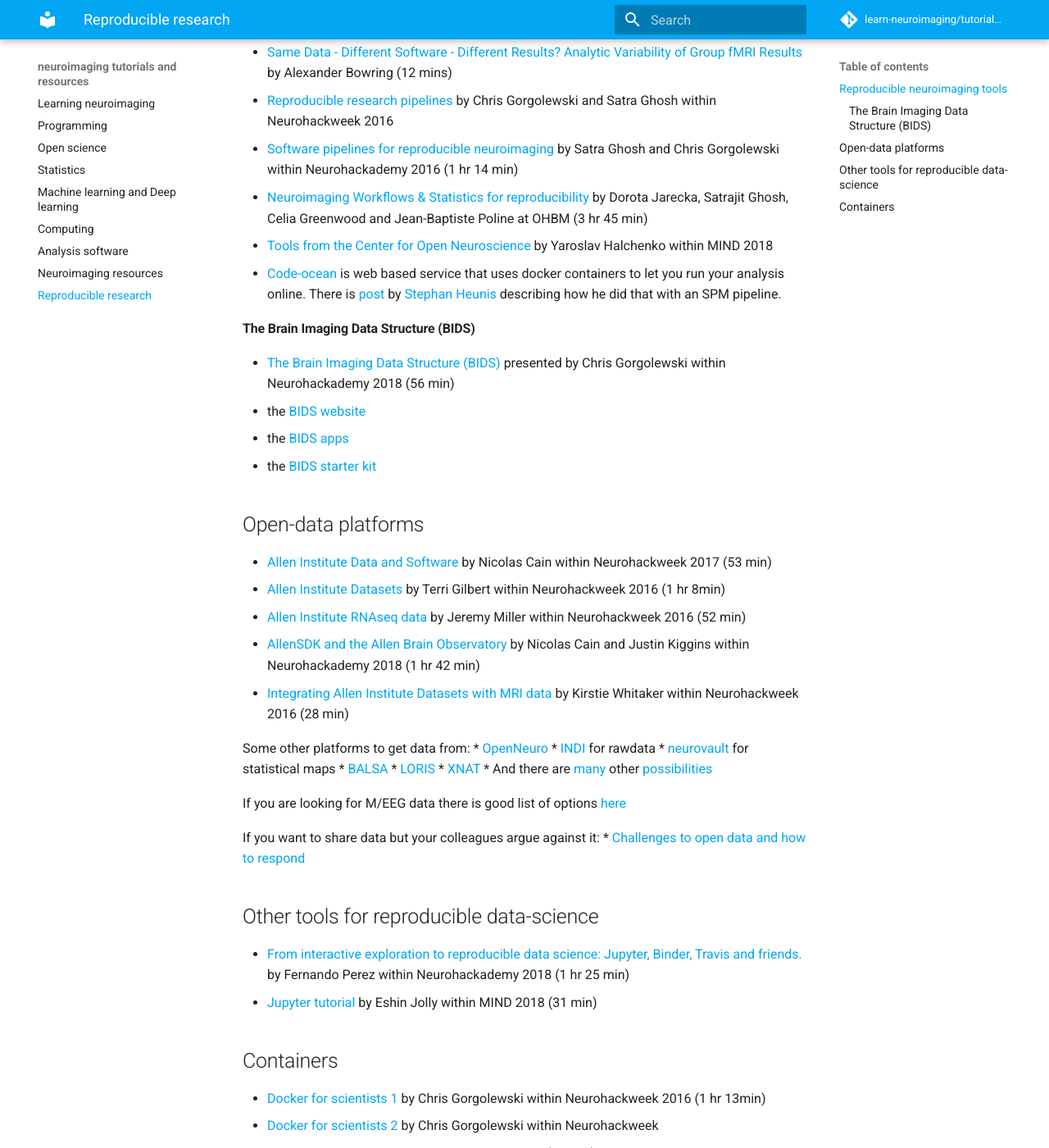
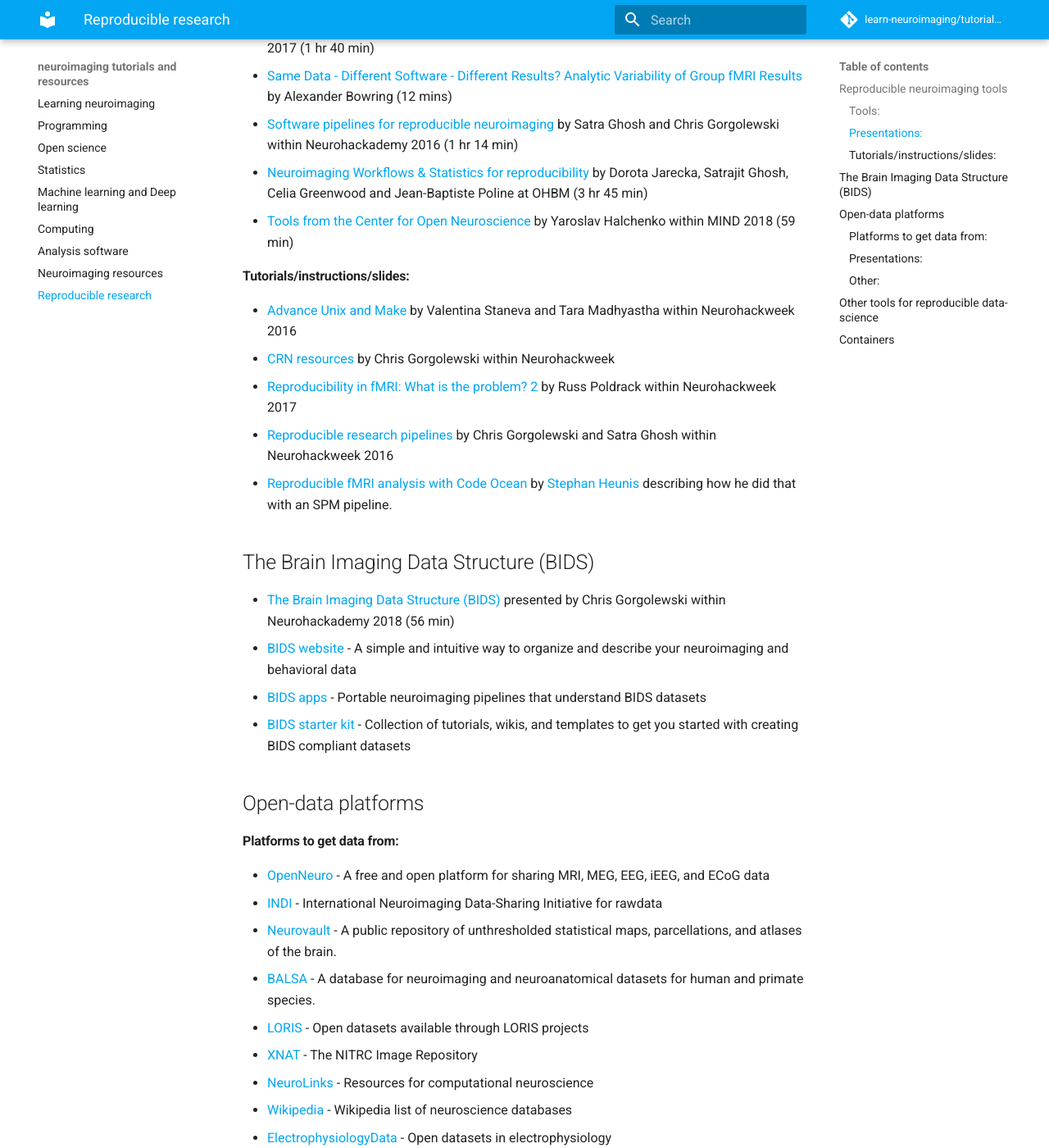
Before and after one commit to learn-neuroimaging/hitchhackers_guide_brain, an MkDocs documentation site: the page built from docs/reproducible_neuroimaging_research.md, in a window 1280 px wide and 1400 px high, scrolled down 631 px. Shown: the whole window at 82% size. Built offline with MkDocs 1.6.1 and Material for MkDocs 9.7.7, drawn with Linux system fonts in a browser that asks for light colours; comment, search, counter and statistics services are not loaded; some of the changed text lies outside the part shown.

Commit message:
Clean and reorganize reproducinle_neuroimaging_research.md

```diff
--- a/docs/reproducible_neuroimaging_research.md
+++ b/docs/reproducible_neuroimaging_research.md
@@ -1,52 +1,64 @@
-# reproducible neuroimaging research
+# Reproducible neuroimaging research
 
-### Reproducible neuroimaging tools
-* ReproNim is a good [site](http://www.reproducibleimaging.org/index.html) to get up to date on doing reproducible neuroimaging research.
-* [Advance Unix and Make](https://neurohackademy.org/course/advance-unix-and-make/) by Valentina Staneva and Tara Madhyastha within Neurohackweek 2016
-* [CRN resources](https://neurohackademy.org/course/crn-resources/) by Chris Gorgolewski within Neurohackweek
+## Reproducible neuroimaging tools
+
+####Tools:
+
+* [ReproNim](http://www.reproducibleimaging.org/index.html) - A Center for Reproducible Neuroimaging Computation (a good site to get up to date on doing reproducible neuroimaging research
+* [Code-ocean](https://codeocean.com/) - A research collaboration platform that uses docker containers to let you run your analysis online
+####Presentations:
+
 * [Improving the Reproducibility of Neuroimaging Research](https://neurohackademy.org/course/improving-the-reproducibility-of-neuroimaging-research/) by Russ Poldrack within Neurohackweek 2016 (1 hr 23 min)
 * [GNU Make for Neuroimaging Workflows](https://neurohackademy.org/course/gnu-make-for-neuroimaging-workflows/) by Tara Madhyastha within Neurohackweek 2016 (48 min)
 * [Introduction to web technologies](https://neurohackademy.org/course/introduction-to-web-technologies/) by Anisha Keshavan within Neurohackademy 2018 (56 min)
 * [Neuroimaging pipelines](https://neurohackademy.org/course/neuroimaging-pipelines-2/) by Satra Ghosh within Neurohackweek 2017 (1 hr 33 min)
 * [Reproducibility in fMRI: What is the problem? 1](https://neurohackademy.org/course/reproducibility-in-fmri-what-is-the-problem-2/) by Russ Poldrack within Neurohackweek 2017 (1 hr 40 min)
-* [Reproducibility in fMRI: What is the problem? 2](https://neurohackademy.org/course/reproducibility-in-fmri-what-is-the-problem-3/) by Russ Poldrack within Neurohackweek 2017
 * [Same Data - Different Software - Different Results? Analytic Variability of Group fMRI Results](https://www.pathlms.com/ohbm/courses/8246/sections/12541/video_presentations/116000) by Alexander Bowring (12 mins)
-* [Reproducible research pipelines](https://neurohackademy.org/course/reproducible-research-pipelines/) by Chris Gorgolewski and Satra Ghosh within Neurohackweek 2016
 * [Software pipelines for reproducible neuroimaging](https://neurohackademy.org/course/software-pipelines-for-reproducible-neuroimaging/) by Satra Ghosh and Chris Gorgolewski within Neurohackademy 2016 (1 hr 14 min)
 * [Neuroimaging Workflows & Statistics for reproducibility](https://www.pathlms.com/ohbm/courses/8246/sections/12542/video_presentations/115885) by Dorota Jarecka, Satrajit Ghosh, Celia Greenwood and Jean-Baptiste Poline at OHBM (3 hr 45 min)
-* [Tools from the Center for Open Neuroscience](https://www.youtube.com/watch?v=RBaJn2Xtqzg&index=8&t=2278s&list=PLEE6ggCEJ0H0KOlMKx_PUVB_16VoCfGj9) by Yaroslav Halchenko within MIND 2018
-* [Code-ocean](https://codeocean.com/) is web based service that uses docker containers to let you run your analysis online. There is [post](https://www.fmrwhy.com/2018/10/31/reproducible-fmri-codeocean/) by [Stephan Heunis](https://twitter.com/fmrwhy) describing how he did that with an SPM pipeline.
+* [Tools from the Center for Open Neuroscience](https://www.youtube.com/watch?v=RBaJn2Xtqzg&index=8&t=2278s&list=PLEE6ggCEJ0H0KOlMKx_PUVB_16VoCfGj9) by Yaroslav Halchenko within MIND 2018 (59 min)
 
 
+####Tutorials/instructions/slides:
 
-#### The Brain Imaging Data Structure (BIDS)
+* [Advance Unix and Make](https://neurohackademy.org/course/advance-unix-and-make/) by Valentina Staneva and Tara Madhyastha within Neurohackweek 2016
+* [CRN resources](https://neurohackademy.org/course/crn-resources/) by Chris Gorgolewski within Neurohackweek
+* [Reproducibility in fMRI: What is the problem? 2](https://neurohackademy.org/course/reproducibility-in-fmri-what-is-the-problem-3/) by Russ Poldrack within Neurohackweek 2017
+* [Reproducible research pipelines](https://neurohackademy.org/course/reproducible-research-pipelines/) by Chris Gorgolewski and Satra Ghosh within Neurohackweek 2016
+* [Reproducible fMRI analysis with Code Ocean](https://www.fmrwhy.com/2018/10/31/reproducible-fmri-codeocean/) by [Stephan Heunis](https://twitter.com/fmrwhy) describing how he did that with an SPM pipeline.
+
+
+## The Brain Imaging Data Structure (BIDS)
 * [The Brain Imaging Data Structure (BIDS)](https://neurohackademy.org/course/the-brain-imaging-data-structure-bids/) presented by Chris Gorgolewski within Neurohackademy 2018 (56 min)
-* the [BIDS website](http://bids.neuroimaging.io/)
-* the [BIDS apps](https://bids-apps.neuroimaging.io/apps/)
-* the [BIDS starter kit](https://github.com/bids-standard/bids-starter-kit)
+* [BIDS website](http://bids.neuroimaging.io/) - A simple and intuitive way to organize and describe your neuroimaging and behavioral data
+* [BIDS apps](https://bids-apps.neuroimaging.io/apps/) - Portable neuroimaging pipelines that understand BIDS datasets
+* [BIDS starter kit](https://github.com/bids-standard/bids-starter-kit) - Collection of tutorials, wikis, and templates to get you started with creating BIDS compliant datasets
 
 
 ## Open-data platforms
+####Platforms to get data from:
+
+* [OpenNeuro](https://openneuro.org/) - A free and open platform for sharing MRI, MEG, EEG, iEEG, and ECoG data
+* [INDI](http://fcon_1000.projects.nitrc.org/) - International Neuroimaging Data-Sharing Initiative for rawdata
+* [Neurovault](https://neurovault.org/) - A public repository of unthresholded statistical maps, parcellations, and atlases of the brain.
+* [BALSA](https://balsa.wustl.edu/) - A database for neuroimaging and neuroanatomical datasets for human and primate species.
+* [LORIS](https://github.com/aces/Loris/wiki/Open-LORIS) - Open datasets available through LORIS projects
+* [XNAT](https://www.nitrc.org/ir/) - The NITRC Image Repository
+* [NeuroLinks](https://brainhack101.github.io/neurolinks/) - Resources for computational neuroscience
+* [Wikipedia](https://en.wikipedia.org/wiki/List_of_neuroscience_databases) - Wikipedia list of neuroscience databases
+* [ElectrophysiologyData](https://github.com/voytekresearch/OpenData) - Open datasets in electrophysiology
+
+####Presentations:
+
 * [Allen Institute Data and Software](https://neurohackademy.org/course/allen-institute-data-and-software/) by Nicolas Cain within Neurohackweek 2017 (53 min)
 * [Allen Institute Datasets](https://neurohackademy.org/course/allen-institute-datasets/) by Terri Gilbert within Neurohackweek 2016 (1 hr 8min)
 * [Allen Institute RNAseq data](https://neurohackademy.org/course/allen-institute-rnaseq-data/) by Jeremy Miller within Neurohackweek 2016 (52 min)
 * [AllenSDK and the Allen Brain Observatory](https://neurohackademy.org/course/allensdk-and-the-allen-brain-observatory/) by Nicolas Cain and Justin Kiggins within Neurohackademy 2018 (1 hr 42 min)
 * [Integrating Allen Institute Datasets with MRI data](https://neurohackademy.org/course/integrating-allen-institute-datasets-with-mri-data/) by Kirstie Whitaker within Neurohackweek 2016 (28 min)
 
-Some other platforms to get data from:
-* [OpenNeuro](https://openneuro.org/)
-* [INDI](http://fcon_1000.projects.nitrc.org/) for rawdata
-* [neurovault](https://neurovault.org/) for statistical maps
-* [BALSA](https://balsa.wustl.edu/)
-* [LORIS](https://github.com/aces/Loris/wiki/Open-LORIS)
-* [XNAT](https://www.nitrc.org/ir/)
-* And there are [many](https://brainhack101.github.io/neurolinks/) other [possibilities](https://en.wikipedia.org/wiki/List_of_neuroscience_databases)
+####Other:
 
-If you are looking for M/EEG data there is good list of options [here](https://github.com/voytekresearch/OpenData)
-
-If you want to share data but your colleagues argue against it:
 * [Challenges to open data and how to respond](https://github.com/mozillascience/open-data-training/blob/master/Materials/Handouts/ODChallengesQI.md)
-
 
 
 ## Other tools for reproducible data-science
@@ -54,7 +66,6 @@
 * [Jupyter tutorial](https://www.youtube.com/watch?v=CSkTJRNBTME&index=3&t=4s&list=PLEE6ggCEJ0H0KOlMKx_PUVB_16VoCfGj9) by Eshin Jolly within MIND 2018 (31 min)
 
 
-
 ## Containers
 * [Docker for scientists 1](https://neurohackademy.org/course/docker-for-scientists/) by Chris Gorgolewski within Neurohackweek 2016 (1 hr 13min)
 * [Docker for scientists 2](https://neurohackademy.org/course/docker/) by Chris Gorgolewski within Neurohackweek
```
